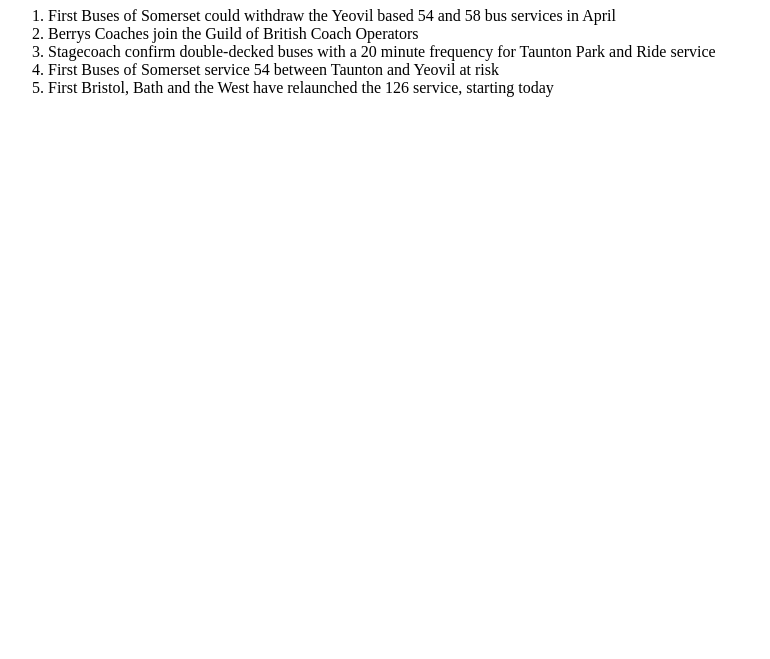
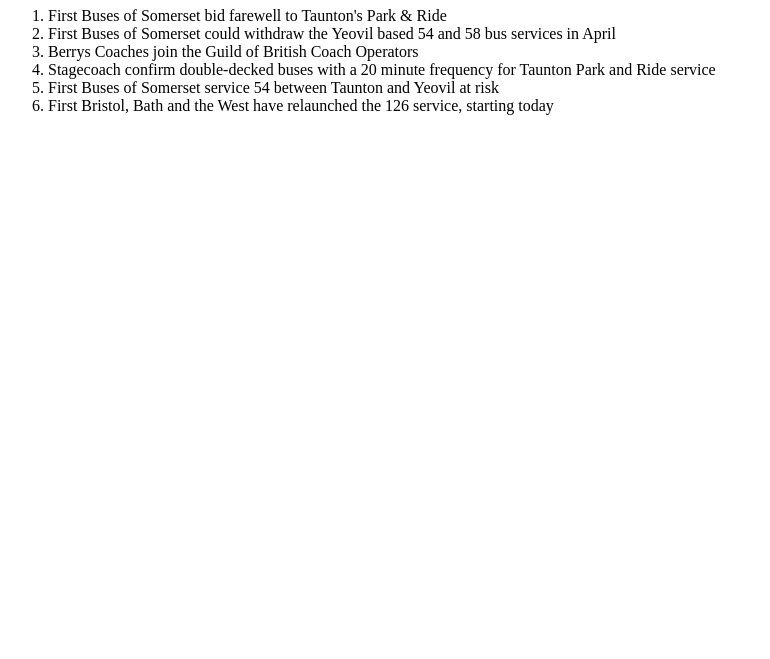
Before and after one commit to transportforsomerset/blog, a plain HTML site: page docs/2024/index.htm in a window 1280 px wide. Shown: the part 141-800 px from the top of the page, without its empty margins (0-770 px from the left). Drawn offline with Linux system fonts and the light colour scheme.

Commit message:
Update index.htm

```diff
--- a/docs/2024/index.htm
+++ b/docs/2024/index.htm
@@ -18,6 +18,7 @@
     <h1>Transport for Somerset Blog - 2024 Archive</h1>
 
     <ol role="list">
+      <li>First Buses of Somerset bid farewell to Taunton's Park & Ride</li>
       <li>First Buses of Somerset could withdraw the Yeovil based 54 and 58 bus services in April</li>
       <li>Berrys Coaches join the Guild of British Coach Operators</li>
       <li>Stagecoach confirm double-decked buses with a 20 minute frequency for Taunton Park and Ride service</li>
```
